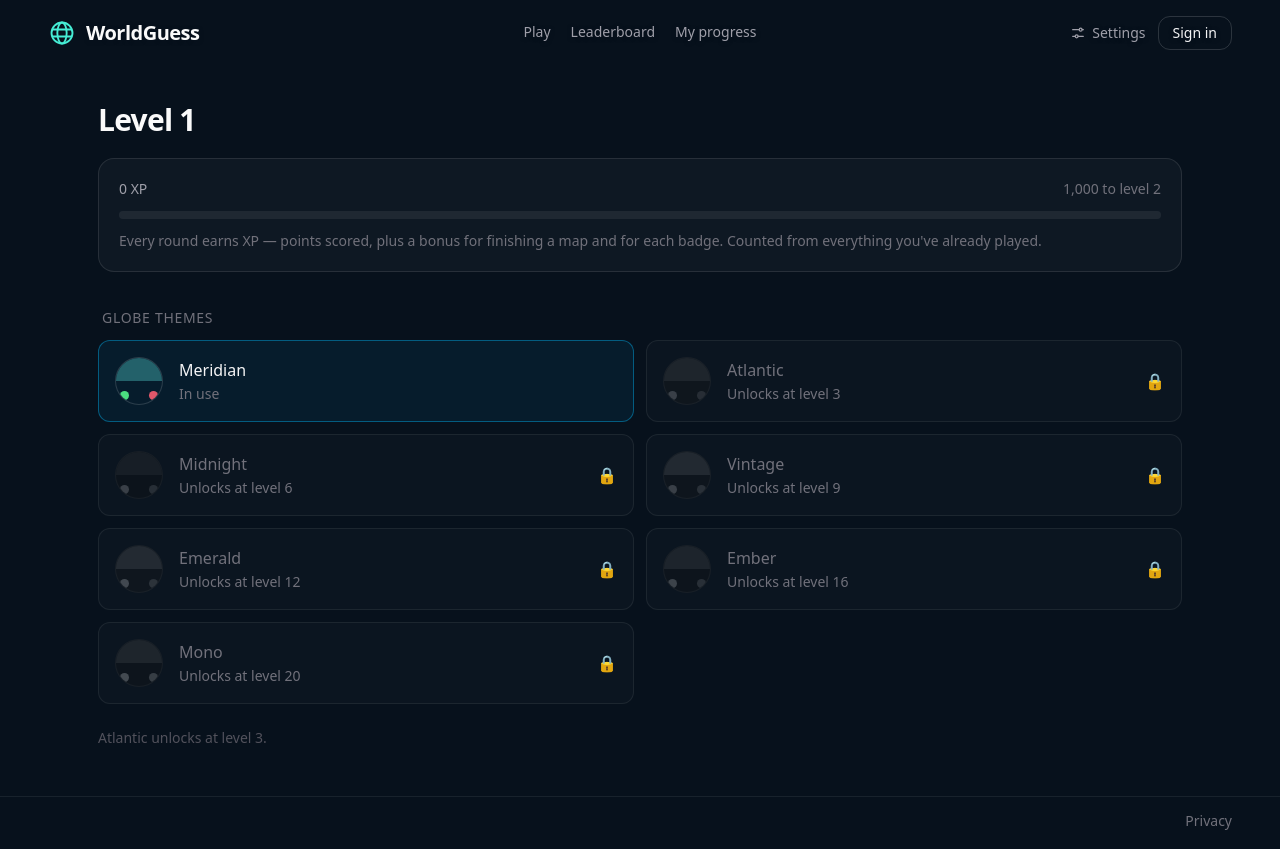
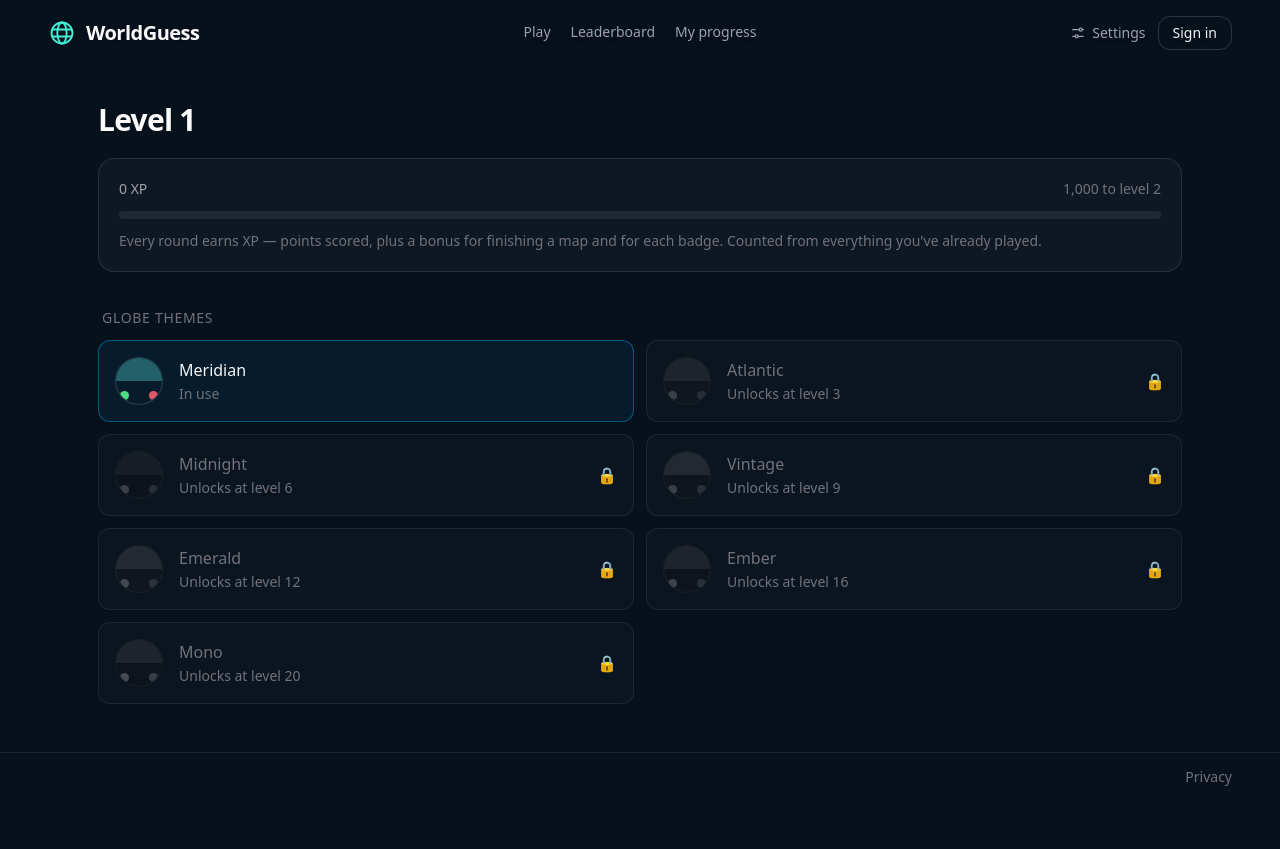
Before and after one commit to Baghestani-Shaghayegh/globe-game, a React (Vite) app: page /levels in a window 1280 px wide. After the commit the page ends 805 px from the top, so only its background shows below. Built offline with nearby package versions, Linux system fonts and the light colour scheme.

Commit message:
refactor: drop the line under the palette list
Every locked card already says the level it arrives at, so a sentence
under them naming the next one said it a second time.

Co-Authored-By: Claude Opus 5 <noreply@anthropic.com>
Claude-Session: https://claude.ai/code/session_01S3mfpQT5kyze6oCk2xkcmg

```diff
--- a/src/pages/Levels.tsx
+++ b/src/pages/Levels.tsx
@@ -15,8 +15,6 @@ export default function Levels() {
   const xp = useMemo(() => totalXp(allBuckets(), refresh()), []);
   const progress = useMemo(() => progressFor(xp), [xp]);
   const [chosen, setChosen] = useState(activeThemeId);
-  /** The next palette still to come, for the line under the list. */
-  const next = GLOBE_THEMES.find((theme) => theme.level > progress.level);
 
   const choose = (theme: GlobeTheme) => {
     // The one you are already using stays yours. Unlock levels can move, and
@@ -115,15 +113,6 @@ export default function Levels() {
         })}
       </ul>
 
-      {/* What is coming, not where it ends. "Level 20 is the last, at
-          190,000 XP" was shown to a player with none of it: it announced the
-          ceiling before they had seen the floor, in a number with no scale
-          attached to it. The cap is still on the palette that waits there. */}
-      <p className="mt-6 text-sm text-zinc-600">
-        {next
-          ? `${next.name} unlocks at level ${next.level}.`
-          : "Every palette unlocked."}
-      </p>
     </PageShell>
   );
 }
```
